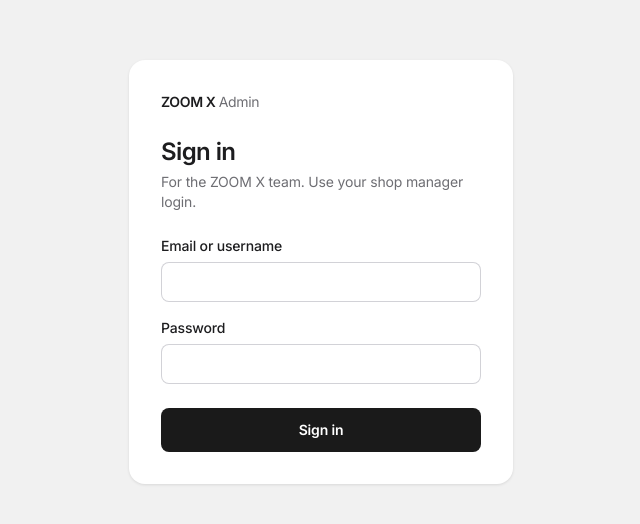
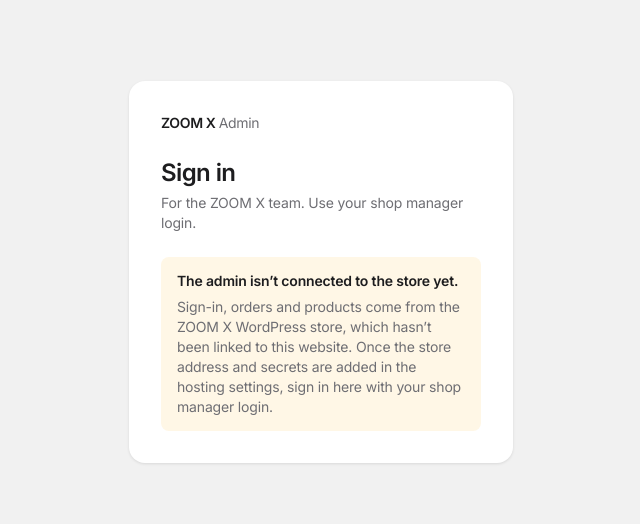
Before and after one commit to arindu0905/ZoomX, a Next.js app: page /admin/login in a window 1280 px wide. Shown: the part 128-652 px from the top of the page, without its empty margins (319-959 px from the left). Built offline with nearby package versions, Linux system fonts and the light colour scheme; no server answers.

Commit message:
Admin login: explain when the store isn't connected
Show a notice instead of the sign-in form when the WordPress store
address and secrets haven't been configured, so the team isn't left
with a form that can't work.

Co-Authored-By: Claude Fable 5.2 <noreply@anthropic.com>

```diff
--- a/src/app/admin/login/page.tsx
+++ b/src/app/admin/login/page.tsx
@@ -1,5 +1,6 @@
 import type { Metadata } from "next";
 import { Suspense } from "react";
+import { getServerEnv } from "@/lib/env";
 import { loginAction } from "../actions";
 
 export const metadata: Metadata = { title: "Sign in" };
@@ -13,6 +14,17 @@ export default function AdminLoginPage({ searchParams }: PageProps<"/admin/login
         </p>
         <h1 className="mt-6 text-2xl font-semibold tracking-tight">Sign in</h1>
         <p className="mt-1 text-sm text-ink-muted">For the ZOOM X team. Use your shop manager login.</p>
+        {!adminConfigured() ? (
+          <div role="status" className="mt-6 rounded-lg bg-[#fff7e6] px-4 py-3.5 text-sm text-ink">
+            <p className="font-semibold">The admin isn’t connected to the store yet.</p>
+            <p className="mt-1.5 text-ink-muted">
+              Sign-in, orders and products come from the ZOOM X WordPress store, which hasn’t been linked to this
+              website. Once the store address and secrets are added in the hosting settings, sign in here with your shop
+              manager login.
+            </p>
+          </div>
+        ) : (
+          <>
             <Suspense>
               <LoginError searchParams={searchParams} />
             </Suspense>
@@ -36,10 +48,15 @@ export default function AdminLoginPage({ searchParams }: PageProps<"/admin/login
                   className="rounded-lg px-3 py-2.5 font-normal shadow-[inset_0_0_0_1px_var(--color-line)] outline-none focus-visible:shadow-[inset_0_0_0_2px_var(--color-brand-strong)]"
                 />
               </label>
-          <button type="submit" className="mt-2 min-h-11 rounded-lg bg-[#1a1a1a] text-sm font-semibold text-white hover:bg-black">
+              <button
+                type="submit"
+                className="mt-2 min-h-11 rounded-lg bg-[#1a1a1a] text-sm font-semibold text-white hover:bg-black"
+              >
                 Sign in
               </button>
             </form>
+          </>
+        )}
       </div>
     </main>
   );
@@ -54,3 +71,9 @@ async function LoginError({ searchParams }: Pick<PageProps<"/admin/login">, "sea
     </p>
   );
 }
+
+/** The admin needs the WordPress store and both secrets; without them sign-in can never succeed. */
+function adminConfigured(): boolean {
+  const env = getServerEnv();
+  return !!(env.WOOCOMMERCE_STORE_URL && env.WORDPRESS_AUTH_SECRET && env.SESSION_SECRET);
+}
```
Lines whose indentation alone changed are shown as unchanged.
